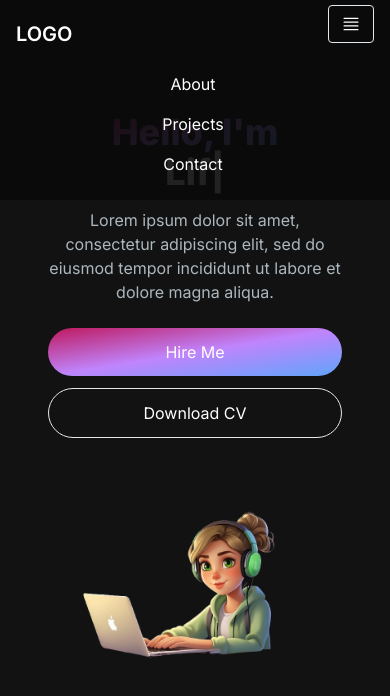
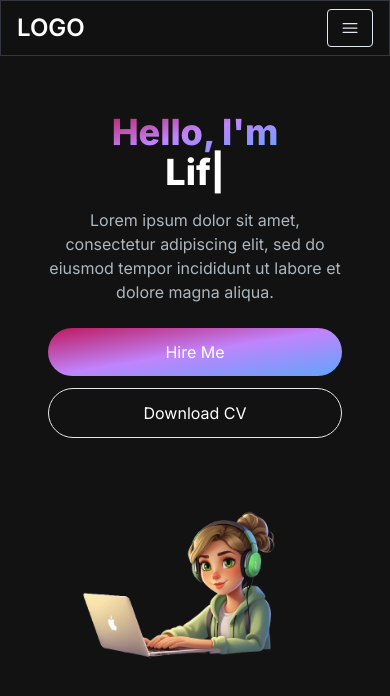
Before and after one commit to gosiast/NextJs-portfolio, a Next.js app: page / in a window 390 px wide. Shown: the top 696 px of the page. Built offline with nearby package versions, Linux system fonts and the light colour scheme.

Commit message:
deleted irrelevant navbar

```diff
--- a/app/components/Navbar.jsx
+++ b/app/components/Navbar.jsx
@@ -1,8 +1,8 @@
 "use client";
-import React, {useState} from "react";
 import Link from "next/link";
+import React, { useState } from "react";
 import NavLink from "./NavLink";
-import { Bars4Icon, XMarkIcon } from "@heroicons/react/24/solid";
+import { Bars3Icon, XMarkIcon } from "@heroicons/react/24/solid";
 import MenuOverlay from "./MenuOverlay";
 
 const navLinks = [
@@ -10,7 +10,6 @@
     title: "About",
     path: "#about",
   },
-
   {
     title: "Projects",
     path: "#projects",
@@ -18,38 +17,37 @@
   {
     title: "Contact",
     path: "#contact",
-   }
-]
+  },
+];
 
-// when useState is false then the icon isn't displayed
 const Navbar = () => {
-    const [navbarOpen, setNavbarOpen] = useState(true);
+  const [navbarOpen, setNavbarOpen] = useState(false);
+
   return (
-        <nav className="fixed top-0 left-0 right-0 z-10 bg-[#0b0b0b] bg-opacity-90">
-             <div className="flex flex-wrap items-center justify-between mx-auto px-4">
-                <Link href={"/"} className="text-xl md:text-5xl text-white font-semibold pt-5">
+    <nav className="fixed mx-auto border border-[#33353F] top-0 left-0 right-0 z-10 bg-[#121212] bg-opacity-80">
+      <div className="flex container lg:py-4 flex-wrap items-center justify-between mx-auto px-4 py-2">
+        <Link
+          href={"/"}
+          className="text-2xl md:text-5xl text-white font-semibold"
+        >
           LOGO
         </Link>
         <div className="mobile-menu block md:hidden">
-{
-    //below there is a condition, what will happen with different buttons,
-    //also button icons need className otherwise they're not visible
-    navbarOpen ? (
+          {!navbarOpen ? (
             <button
               onClick={() => setNavbarOpen(true)}
-              className="flex items-center px-3 py-2 border rounded border-slate-200 text-white hover:text-white hover:border-white"
+              className="flex items-center px-3 py-2 border rounded border-slate-200 text-slate-200 hover:text-white hover:border-white"
             >
-              <Bars4Icon className="h-5 w-5" />
+              <Bars3Icon className="h-5 w-5" />
             </button>
           ) : (
             <button
               onClick={() => setNavbarOpen(false)}
-              className="flex items-center px-3 py-2 border rounded border-slate-200 text-white hover:text-white hover:border-white"
+              className="flex items-center px-3 py-2 border rounded border-slate-200 text-slate-200 hover:text-white hover:border-white"
             >
               <XMarkIcon className="h-5 w-5" />
             </button>
-    )
-}
+          )}
         </div>
         <div className="menu hidden md:block md:w-auto" id="navbar">
           <ul className="flex p-4 md:p-0 md:flex-row md:space-x-8 mt-0">
@@ -63,7 +61,7 @@
       </div>
       {navbarOpen ? <MenuOverlay links={navLinks} /> : null}
     </nav>
-    )
-}
+  );
+};
 
 export default Navbar;
```
Lines whose indentation alone changed are shown as unchanged.
